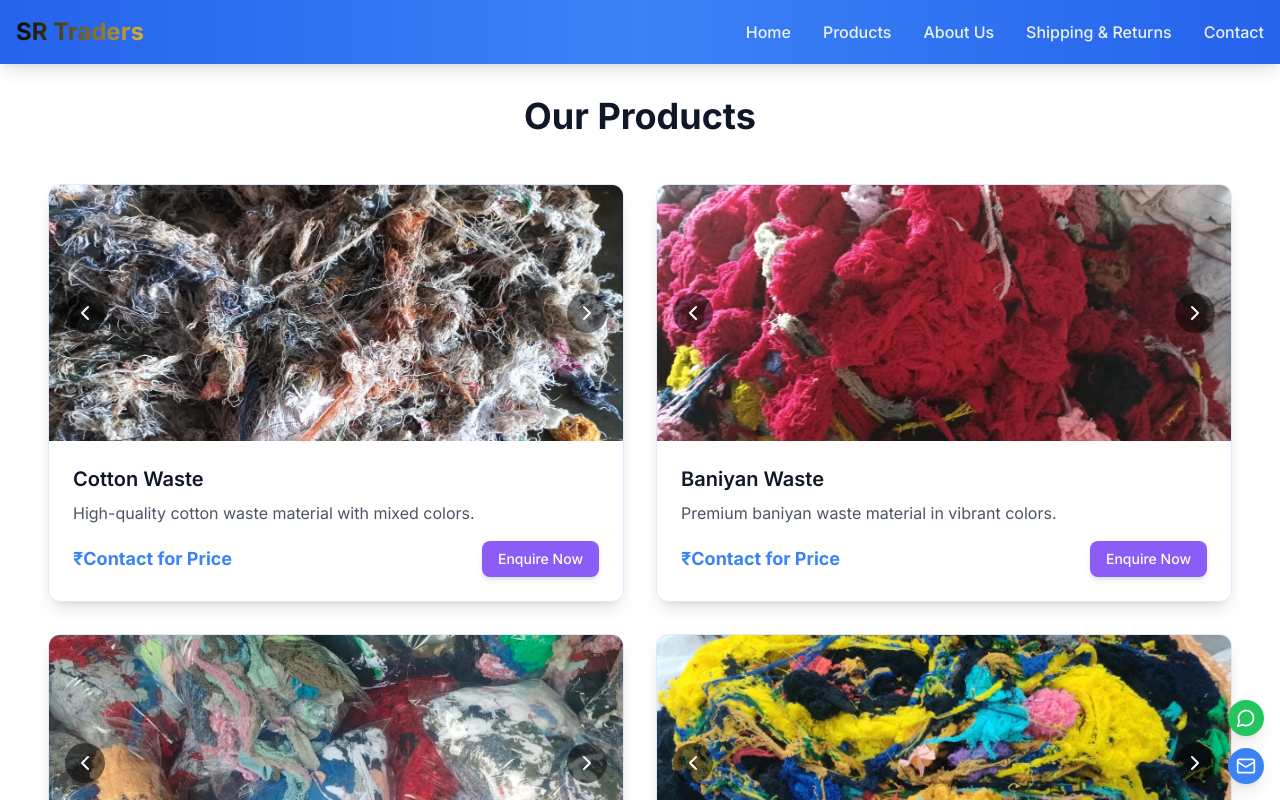
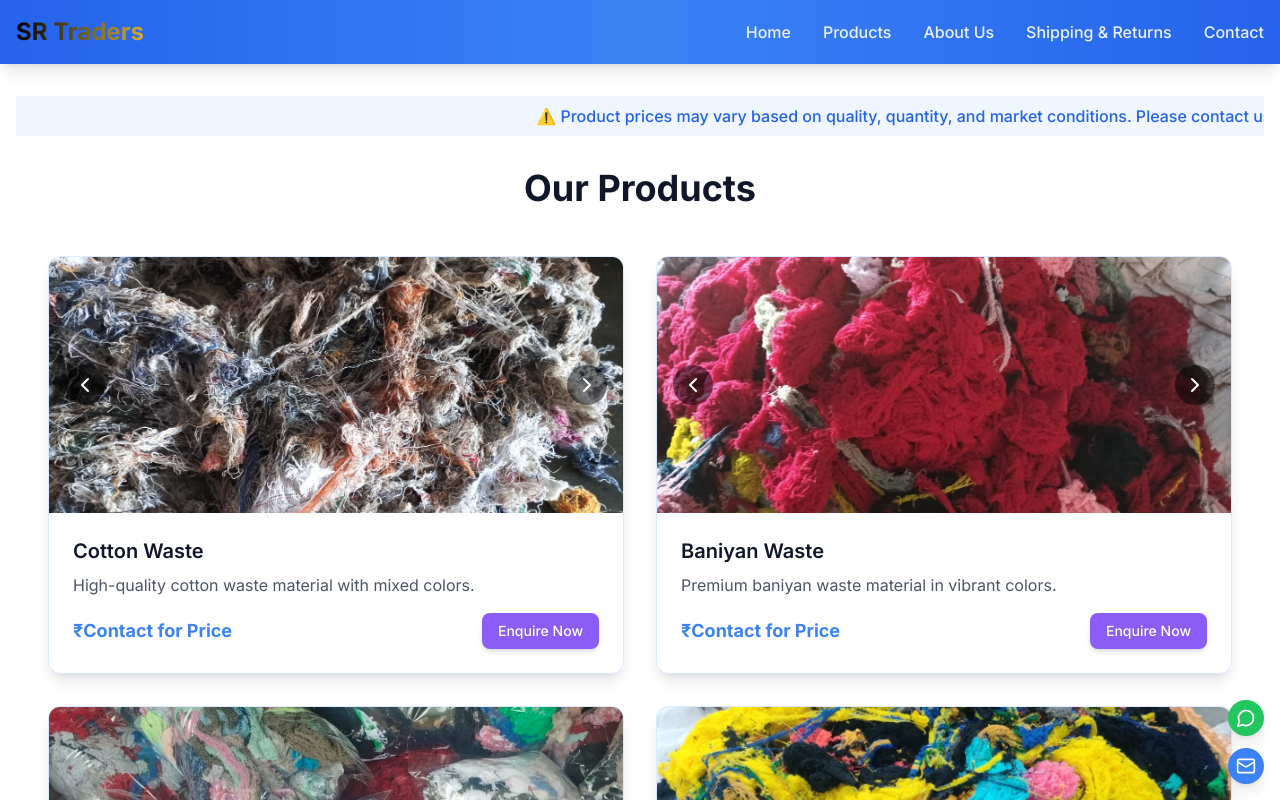
Before and after one commit to FRANNKENSTEINN/trader-space-hub, a React (Vite) app: page /products in a window 1280 px wide. Shown: the top 800 px of the page. Built offline with nearby package versions, Linux system fonts and the light colour scheme.

Commit message:
Add product price marquee
Adds a marquee to the products page to indicate that product prices vary.

```diff
--- a/src/index.css
+++ b/src/index.css
@@ -115,6 +115,15 @@
   }
 }
 
+@keyframes marquee {
+  from {
+    transform: translateX(100%);
+  }
+  to {
+    transform: translateX(-100%);
+  }
+}
+
 .animate-cloud {
   animation: float-cloud 20s linear infinite;
 }
@@ -188,3 +197,7 @@
 .animate-fade-in {
   animation: fade-in 1s forwards ease-out;
 }
+
+.animate-marquee {
+  animation: marquee 20s linear infinite;
+}
--- a/src/pages/Products.tsx
+++ b/src/pages/Products.tsx
@@ -85,7 +85,7 @@ const Products = () => {
     }));
   };
 
-  const createWhatsAppLink = (product: typeof products[0]) => {
+  const createWhatsAppLink = (product: (typeof products)[0]) => {
     const message = `Hello SR Traders, I am interested in ${product.name}. Location: MS Palya Jamia Masjid, Bangalore`;
     return `https://wa.me/1234567890?text=${encodeURIComponent(message)}`;
   };
@@ -95,6 +95,14 @@ const Products = () => {
       <Navbar />
 
       <main className="flex-grow pt-24 pb-16 px-4">
+        <div className="w-full bg-blue-50 py-2 overflow-hidden mb-8">
+          <div className="animate-marquee whitespace-nowrap">
+            <span className="text-blue-600 font-medium inline-block px-4">
+              ⚠️ Product prices may vary based on quality, quantity, and market conditions. Please contact us for the latest pricing information.
+            </span>
+          </div>
+        </div>
+
         <div className="container mx-auto">
           <h1 className="text-4xl font-bold text-center mb-12">Our Products</h1>
 
```
